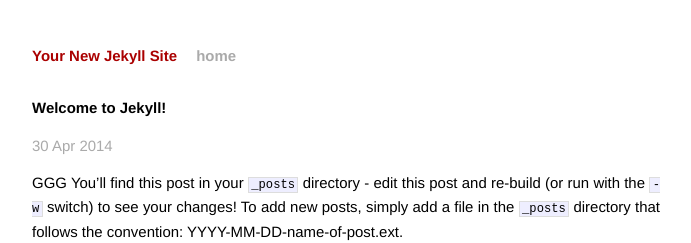
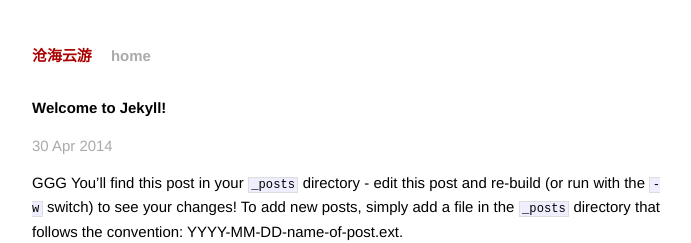
Before and after one commit to timesking/timesking.github.io, a Jekyll site: the page built from _posts/2014-04-30-welcome-to-jekyll.markdown, in a window 1280 px wide. Shown: the top 243 px of the page, without its empty margins (294-985 px from the left). Built offline with Jekyll 4.4.1, drawn with Linux system fonts in a browser that asks for light colours; Markdown is read by kramdown in place of the engine named in the settings.

Commit message:
- change my blog content as chinese

```diff
--- a/_config.yml
+++ b/_config.yml
@@ -1,3 +1,3 @@
-name: Your New Jekyll Site
+name: 沧海云游
 markdown: redcarpet
 pygments: true
```
